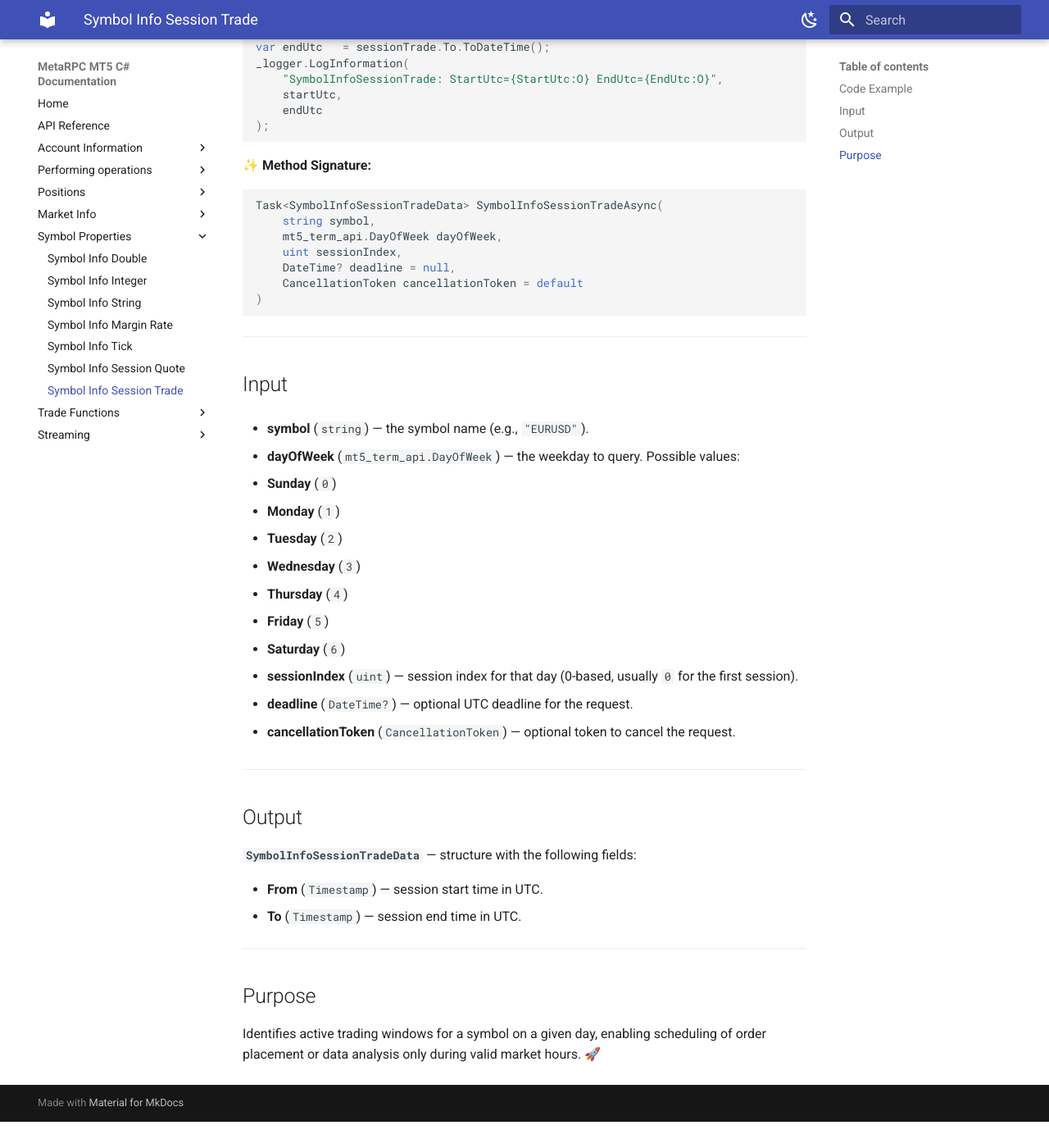
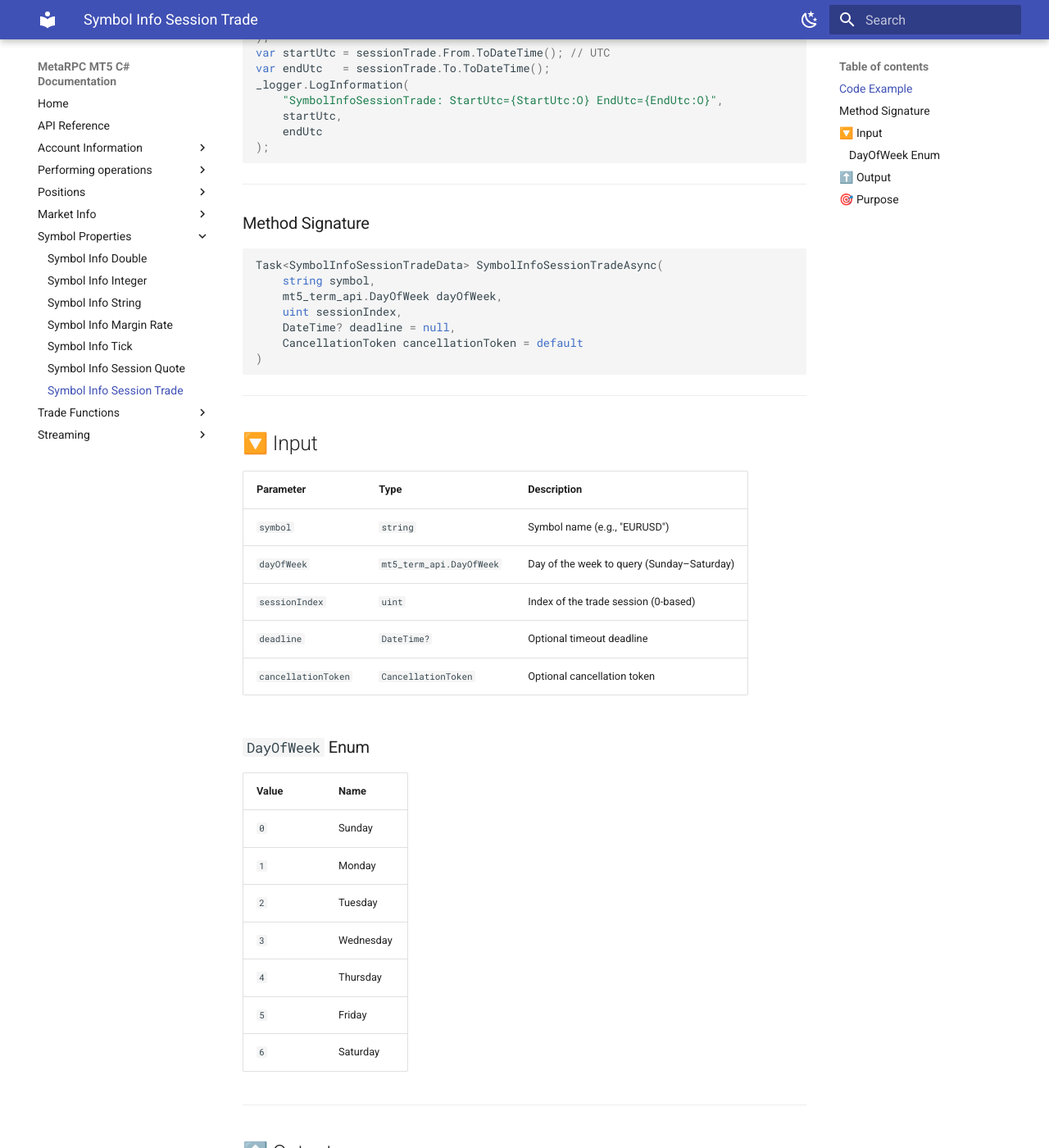
Before and after one commit to MetaRPC/CSharpMT5, an MkDocs documentation site: the page built from docs/SymbolProperties/SymbolInfoSessionTrade.md, in a window 1280 px wide and 1400 px high, scrolled down 385 px. Shown: the whole window at 82% size. Built offline with MkDocs 1.6.1 and Material for MkDocs 9.7.7, drawn with Linux system fonts in a browser that asks for light colours; before the commit the page ends 1753 px from its top, so only the background shows below that; some of the changed text lies outside the part shown.

Commit message:
Update SymbolInfoSessionTrade.md

````diff
--- a/docs/SymbolProperties/SymbolInfoSessionTrade.md
+++ b/docs/SymbolProperties/SymbolInfoSessionTrade.md
@@ -2,6 +2,8 @@
 
 > **Request:** session trade start/end times for a symbol on a specific day from MT5
 > Fetch the market trade session hours (when trading is allowed) for a given symbol and weekday.
+
+---
 
 ### Code Example
 
@@ -20,7 +22,9 @@ _logger.LogInformation(
 );
 ```
 
-✨ **Method Signature:**
+---
+
+### Method Signature
 
 ```csharp
 Task<SymbolInfoSessionTradeData> SymbolInfoSessionTradeAsync(
@@ -34,37 +38,47 @@ Task<SymbolInfoSessionTradeData> SymbolInfoSessionTradeAsync(
 
 ---
 
-## Input
+## 🔽 Input
 
-* **symbol** (`string`) — the symbol name (e.g., `"EURUSD"`).
+| Parameter           | Type                     | Description                                |
+| ------------------- | ------------------------ | ------------------------------------------ |
+| `symbol`            | `string`                 | Symbol name (e.g., "EURUSD")               |
+| `dayOfWeek`         | `mt5_term_api.DayOfWeek` | Day of the week to query (Sunday–Saturday) |
+| `sessionIndex`      | `uint`                   | Index of the trade session (0-based)       |
+| `deadline`          | `DateTime?`              | Optional timeout deadline                  |
+| `cancellationToken` | `CancellationToken`      | Optional cancellation token                |
 
-* **dayOfWeek** (`mt5_term_api.DayOfWeek`) — the weekday to query. Possible values:
+### `DayOfWeek` Enum
 
-  * **Sunday** (`0`)
-  * **Monday** (`1`)
-  * **Tuesday** (`2`)
-  * **Wednesday** (`3`)
-  * **Thursday** (`4`)
-  * **Friday** (`5`)
-  * **Saturday** (`6`)
-
-* **sessionIndex** (`uint`) — session index for that day (0-based, usually `0` for the first session).
-
-* **deadline** (`DateTime?`) — optional UTC deadline for the request.
-
-* **cancellationToken** (`CancellationToken`) — optional token to cancel the request.
+| Value | Name      |
+| ----- | --------- |
+| `0`   | Sunday    |
+| `1`   | Monday    |
+| `2`   | Tuesday   |
+| `3`   | Wednesday |
+| `4`   | Thursday  |
+| `5`   | Friday    |
+| `6`   | Saturday  |
 
 ---
 
-## Output
+## ⬆️ Output
 
-**`SymbolInfoSessionTradeData`** — structure with the following fields:
+Returns a **SymbolInfoSessionTradeData** object:
 
-* **From** (`Timestamp`) — session start time in UTC.
-* **To** (`Timestamp`) — session end time in UTC.
+| Field  | Type        | Description                  |
+| ------ | ----------- | ---------------------------- |
+| `From` | `Timestamp` | UTC time when trading starts |
+| `To`   | `Timestamp` | UTC time when trading ends   |
 
 ---
 
-## Purpose
+## 🎯 Purpose
 
-Identifies active trading windows for a symbol on a given day, enabling scheduling of order placement or data analysis only during valid market hours. 🚀
+Use this method to determine **when trading is allowed** for a given symbol on any given weekday.
+
+Perfect for:
+
+* Automated scheduling of trade activity
+* Avoiding order placement during restricted times
+* Building calendar-aware trading systems and UIs
````
